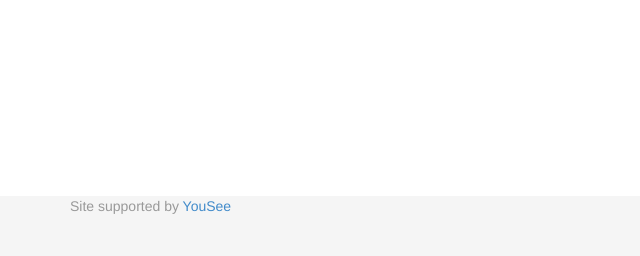
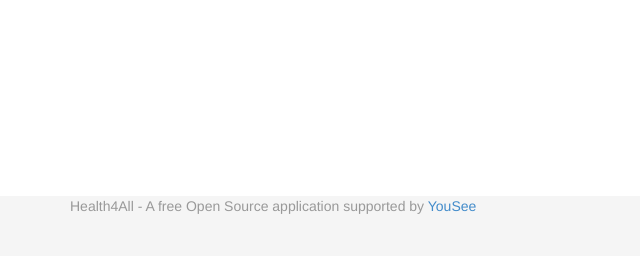
Before and after one commit to UCDS/health4all_v2, a CodeIgniter app: a page that uses application/views/templates/footer.php in a window 1280 px wide. Shown: the part 544-800 px from the top of the page, without its empty margins (0-640 px from the left). Run offline with CodeIgniter, Linux system fonts and the light colour scheme.

Commit message:
Edit header and footer

```diff
--- a/application/views/templates/footer.php
+++ b/application/views/templates/footer.php
@@ -6,7 +6,7 @@
 <div id="footer">
       <div class="container">
         <p class="text-muted">
-		Site supported by <a href="http://www.yousee.in" target="_blank">YouSee</a>
+		Health4All - A free Open Source application supported by <a href="http://www.yousee.in" target="_blank">YouSee</a>
 		</p>
       </div>
 </div>
--- a/application/views/templates/header.php
+++ b/application/views/templates/header.php
@@ -49,7 +49,7 @@
                 <a href="#" class="dropdown-toggle js-activated" data-toggle="dropdown">Resources <b class="caret"></b></a>
                 <ul class="dropdown-menu">
                   <li><a href="#">HR</a></li>
-                  <li><a href="#">Equipment</a></li>
+                  <li><a href="<?php echo base_url()."inventory";?>">Equipment</a></li>
                   <li><a href="#">Consumables</a></li>
                 </ul>
               </li>
```
